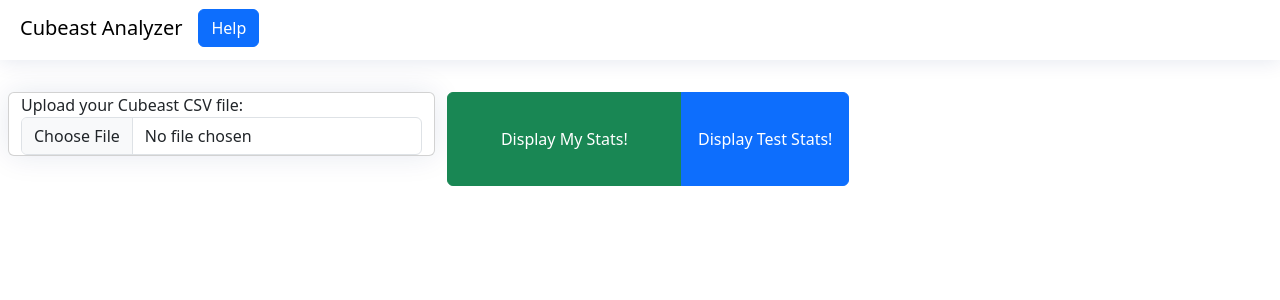
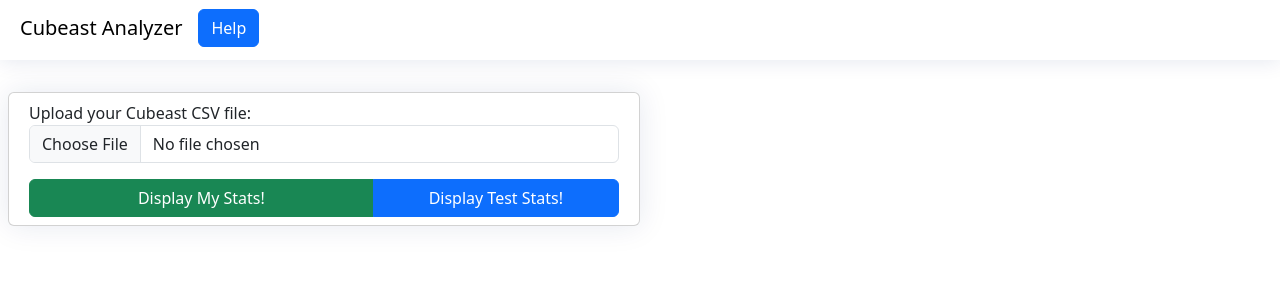
Before and after one commit to cuberplus/cubeastanalyzer, a React (Create React App) app: page / in a window 1280 px wide. Shown: the top 300 px of the page. Built offline with nearby package versions, Linux system fonts and the light colour scheme.

Commit message:
More margins

```diff
--- a/src/Components/FileInput.tsx
+++ b/src/Components/FileInput.tsx
@@ -3,7 +3,7 @@ import { FileInputProps, FileInputState, Solve } from "../Helpers/Types";
 import { parseCsv } from "../Helpers/CsvParser";
 import { FilterPanel } from "./FilterPanel";
 import { GetDemoData } from "../Helpers/SampleData"
-import { Button, Form, FormControl, Card, Row, ButtonGroup, Navbar, Modal } from "react-bootstrap";
+import { Button, Form, FormControl, Card, Row, ButtonGroup, Navbar, Modal, Container } from "react-bootstrap";
 
 export class FileInput extends React.Component<FileInputProps, FileInputState> {
     state: FileInputState = { solves: [], showHelpModal: false };
@@ -98,25 +98,23 @@ export class FileInput extends React.Component<FileInputProps, FileInputState> {
 
                 <br />
 
-                <Row className="m-2 col-lg-8 col-md-12 col-sm-12">
+                <Row className="m-2">
                     <Card className="info-card col-lg-6 col-md-12 col-sm-12">
-                        <Form>
+                        <Form className="m-2">
                             Upload your Cubeast CSV file:
                             <FormControl type="file" id="uploaded_data" accept=".csv" />
                         </Form>
+                        <ButtonGroup className="m-2">
+                            <Button className="col-7" variant="success" onClick={() => { this.showFileData(); }}>
+                                Display My Stats!
+                            </Button>
+                            <Button className="col-5" onClick={() => { this.showTestData(); }}>
+                                Display Test Stats!
+                            </Button>
+                        </ButtonGroup>
                     </Card>
 
-                    <ButtonGroup className="col-lg-6 col-md-6 col-sm-12">
-                        <Button className="col-lg-7 col-md-6 col-sm-6" variant="success" onClick={() => { this.showFileData(); }}>
-                            Display My Stats!
-                        </Button>
-                        <Button className="col-lg-5 col-md-6 col-sm-6" onClick={() => { this.showTestData(); }}>
-                            Display Test Stats!
-                        </Button>
-                    </ButtonGroup>
                 </Row>
-
-                <br />
 
                 <FilterPanel solves={this.state.solves} />
             </div >
```
